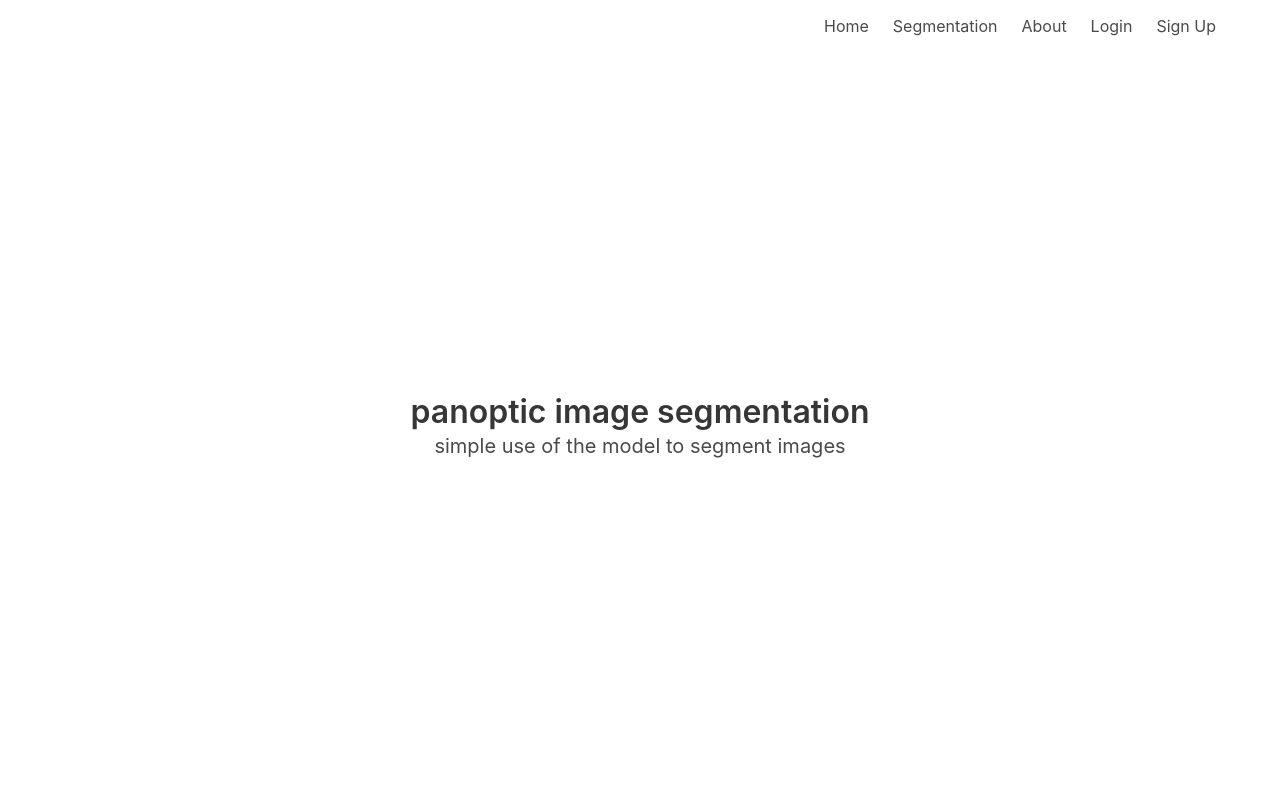
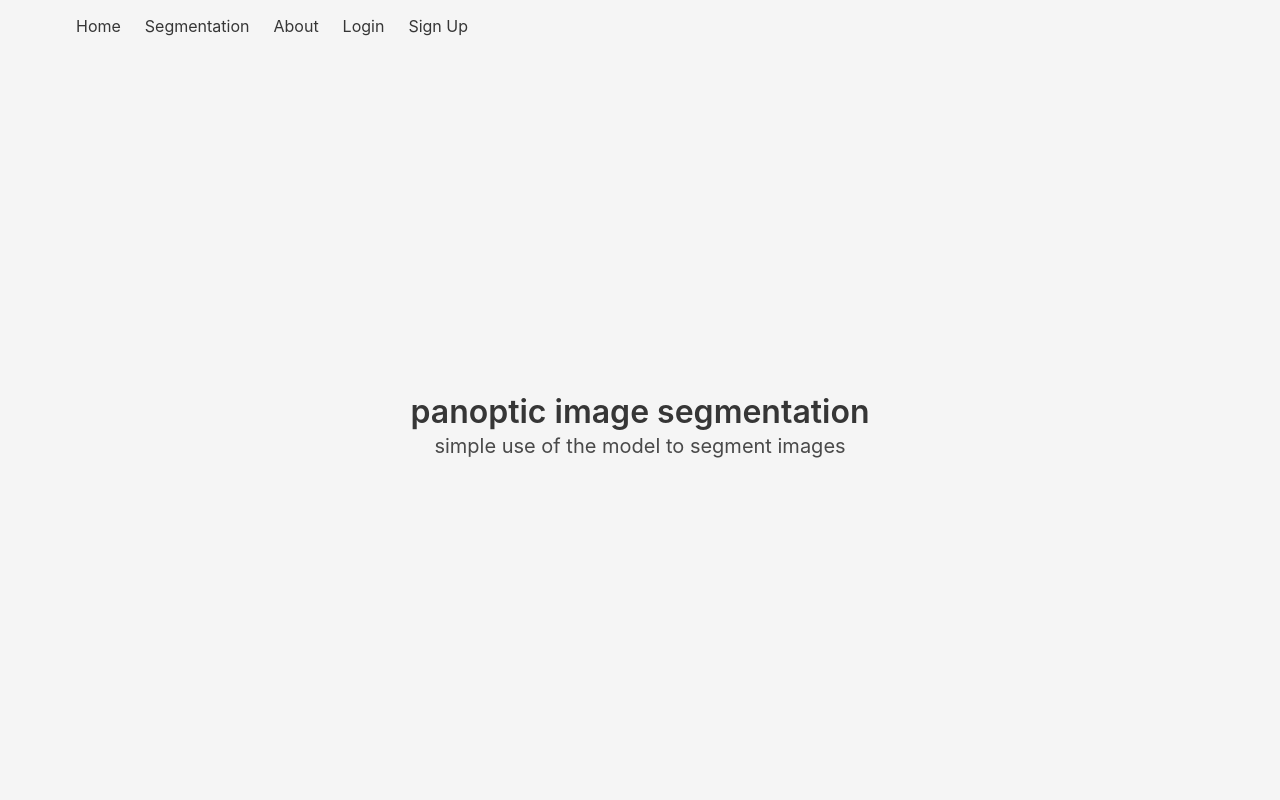
Before and after one commit to n3rwus/flask-panoptic-segmentation, a Flask app: page / in a window 1280 px wide. Run offline with Flask 3, Linux system fonts and the light colour scheme; parts of the project's set-up code (start-up, migrations or seed data) failed here and were passed over.

Commit message:
working project

```diff
--- a/application/templates/base.html
+++ b/application/templates/base.html
@@ -12,14 +12,14 @@
 </head>
 
 <body>
-    <section class="hero is-fullheight">
+    <section class="hero is-fullheight is-light">
 
         <div class="hero-head">
             <nav class="navbar">
                 <div class="container">
 
                     <div id="navbarMenuHeroA" class="navbar-menu">
-                        <div class="navbar-end">
+                        <div class="navbar-start">
                             <a href="{{ url_for('main.index') }}" class="navbar-item">
                                 Home
                             </a>
```
Also changed, not shown: application/db.sqlite.
